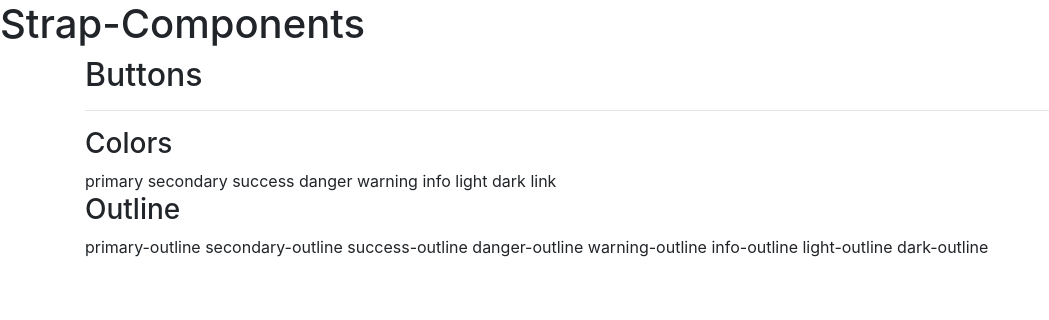
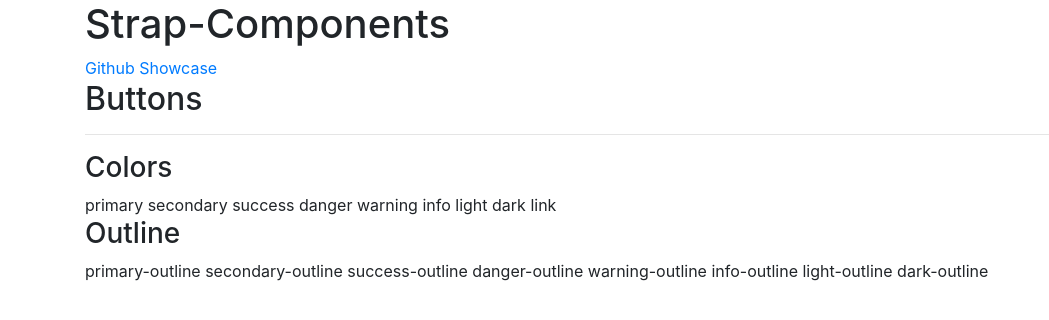
Before and after one commit to Sly321/strap-components, a website: page public/index.html in a window 1280 px wide. Shown: the whole page, without its empty margins (0-1049 px from the left). Drawn offline with nearby package versions, Linux system fonts and the light colour scheme.

Commit message:
docs(showcase): add github url and showcase url

```diff
--- a/public/index.html
+++ b/public/index.html
@@ -6,7 +6,7 @@
         <meta http-equiv="X-UA-Compatible" content="ie=edge" />
         <title>strap-components</title>
         <style></style>
-        <script defer src="./../dist/express-parameter-rewriter.umd.js"></script>
+        <script defer src="./../dist/strap-components.es5.js"></script>
         <link
             rel="stylesheet"
             href="https://stackpath.bootstrapcdn.com/bootstrap/4.3.1/css/bootstrap.min.css"
@@ -15,8 +15,10 @@
         />
     </head>
     <body>
-        <header>
+        <header class="container">
             <h1>Strap-Components</h1>
+            <a href="https://github.com/Sly321/strap-components">Github</a>
+            <a href="https://sly321.github.io/strap-components/showcase/">Showcase</a>
         </header>
         <main class="container">
             <h2>Buttons</h2>
```
Also changed, not shown: package.json (indentation only).
